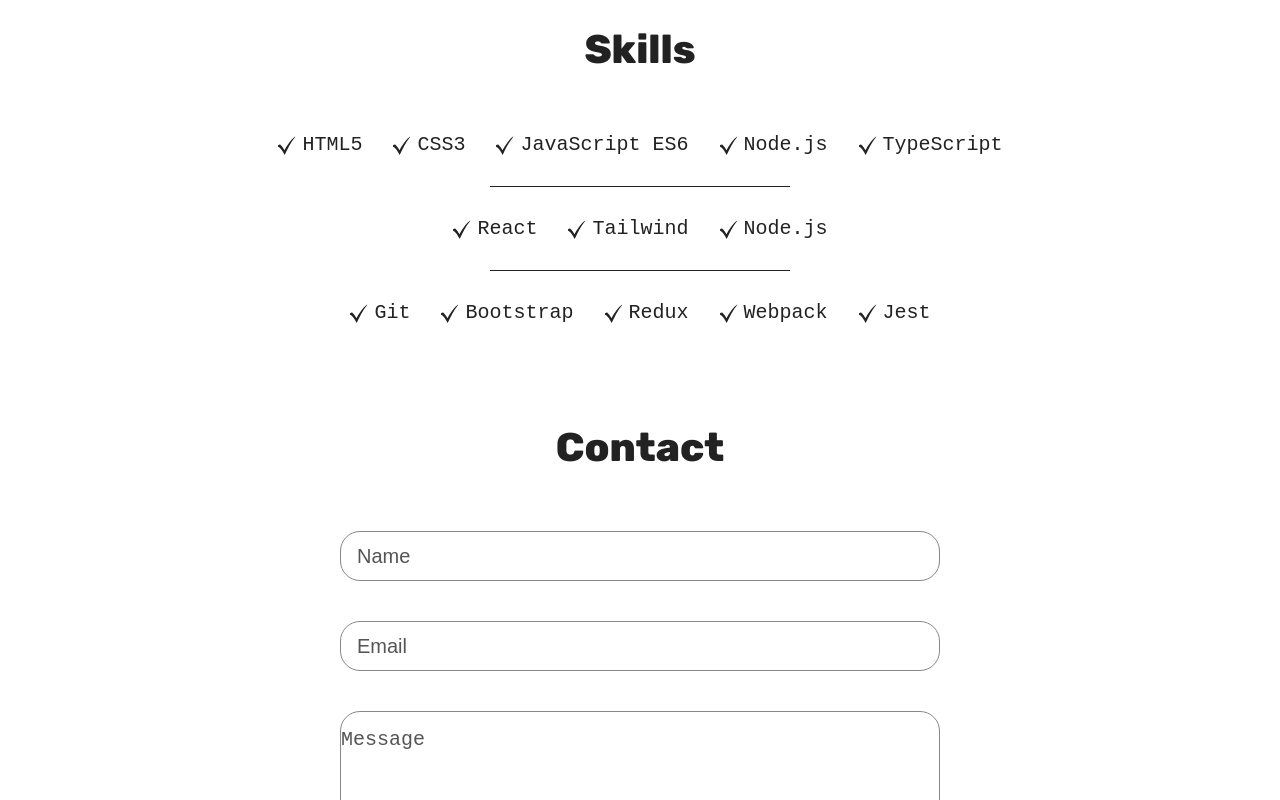
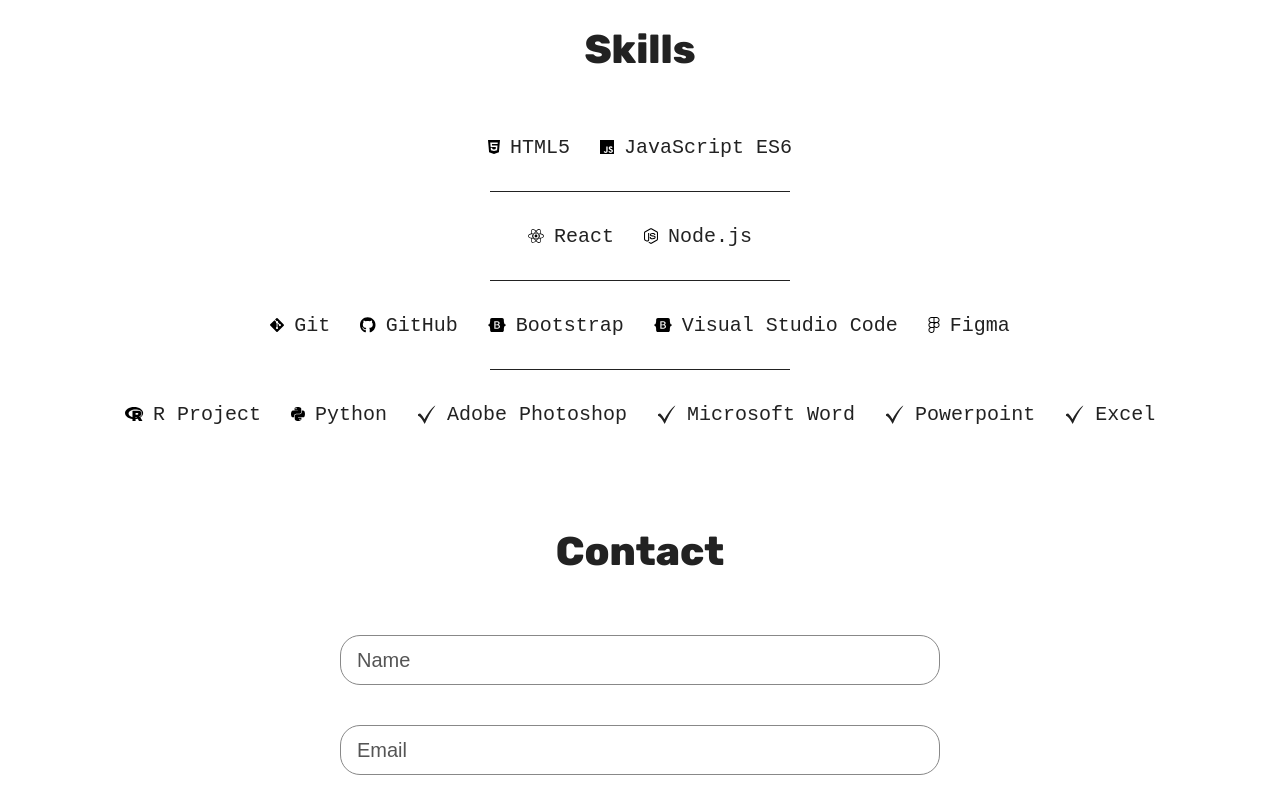
Before and after one commit to Aspen-Ishii/Portfolio-, a React (Vite) app: page / in a window 1280 px wide. Shown: the part 1480-2280 px from the top of the page. Built offline with nearby package versions, Linux system fonts and the light colour scheme.

Commit message:
update skill list and add icons

```diff
--- a/package.json
+++ b/package.json
@@ -10,6 +10,11 @@
     "preview": "vite preview"
   },
   "dependencies": {
+    "@fortawesome/fontawesome-svg-core": "^6.5.2",
+    "@fortawesome/free-brands-svg-icons": "^6.5.2",
+    "@fortawesome/free-regular-svg-icons": "^6.5.2",
+    "@fortawesome/free-solid-svg-icons": "^6.5.2",
+    "@fortawesome/react-fontawesome": "^0.2.2",
     "react": "^18.2.0",
     "react-dom": "^18.2.0"
   },
--- a/src/common/SkillList.jsx
+++ b/src/common/SkillList.jsx
@@ -1,10 +1,21 @@
+import PropTypes from 'prop-types';
+
 function SkillList({src, skill}) {
   return (
     <span>
-        <img src={src} alt="Checkmark icon" />
+        {typeof src === 'string' ? <img src={src} alt={`${skill} icon`} /> : src}
+        <br/>
         <p>{skill}</p>
     </span>
   );
 }
 
+SkillList.propTypes = {
+  src: PropTypes.oneOfType([
+    PropTypes.string,
+    PropTypes.element
+  ]).isRequired,
+  skill: PropTypes.string.isRequired,
+};
+
 export default SkillList
--- a/src/sections/Navbar/Nav.jsx
+++ b/src/sections/Navbar/Nav.jsx
@@ -1,5 +1,5 @@
 import React, { useState } from 'react';
-import styles from './NavStyles.module.css'
+import styles from './NavStyles.module.css';
 
 function Nav() {
   const [sidebarVisible, setSidebarVisible] = useState(false);
--- a/src/sections/Skills/Skills.jsx
+++ b/src/sections/Skills/Skills.jsx
@@ -3,35 +3,43 @@
 import checkMarkIconLight from '../../assets/checkmark-light.svg';
 import SkillList from '../../common/SkillList';
 import { useTheme } from '../../common/ThemeContext';
-
+import { FontAwesomeIcon } from '@fortawesome/react-fontawesome';
+import { faCss3Alt, faHtml5, faJs, faNodeJs, faReact, faGitAlt, faGithub, faBootstrap, faRProject, faPython, faFigma}
+from '@fortawesome/free-brands-svg-icons';
 
 function Skills() {
     const { theme } = useTheme();
     const checkMarkIcon = theme === 'light' ? checkMarkIconLight : checkMarkIconDark;
+    const iconClass = theme === 'light' ? styles.iconLight : styles.iconDark;
 
   return (
     <section id="skills" className={styles.container}>
         <h1 className="sectionTitle">Skills</h1>
             <div className={styles.skillList}>
-            <SkillList src ={checkMarkIcon} skill="HTML5" />
-            <SkillList src ={checkMarkIcon} skill="CSS3" />
-            <SkillList src ={checkMarkIcon} skill="JavaScript ES6" />
-            <SkillList src ={checkMarkIcon} skill="Node.js" />
-            <SkillList src ={checkMarkIcon} skill="TypeScript" />
+            <SkillList className="icon"  src ={<FontAwesomeIcon icon={faHtml5} className={iconClass} />} skill="HTML5" />
+            <SkillList src ={<FontAwesomeIcon icon={faJs} className={iconClass}/>}  skill="JavaScript ES6" />
             </div>
             <hr />
             <div className={styles.skillList}>
-                <SkillList src ={checkMarkIcon} skill="React" />
-                <SkillList src ={checkMarkIcon} skill="Tailwind" />
-                <SkillList src ={checkMarkIcon} skill="Node.js" />
+                <SkillList src ={<FontAwesomeIcon icon={faReact} className={iconClass}/>} skill="React" />
+                <SkillList src ={<FontAwesomeIcon icon={faNodeJs} className={iconClass}/>} skill="Node.js" />
             </div>
             <hr />
             <div className={styles.skillList}>
-                <SkillList src ={checkMarkIcon} skill="Git" />
-                <SkillList src ={checkMarkIcon} skill="Bootstrap" />
-                <SkillList src ={checkMarkIcon} skill="Redux" />
-                <SkillList src ={checkMarkIcon} skill="Webpack" />
-                <SkillList src ={checkMarkIcon} skill="Jest" />
+                <SkillList src ={<FontAwesomeIcon icon={faGitAlt} className={iconClass}/>} skill="Git" />
+                <SkillList src ={<FontAwesomeIcon icon={faGithub} className={iconClass}/>} skill="GitHub" />
+                <SkillList src ={<FontAwesomeIcon icon={faBootstrap} className={iconClass}/>} skill="Bootstrap" />
+                <SkillList src ={<FontAwesomeIcon icon={faBootstrap} className={iconClass}/>} skill="Visual Studio Code" />
+                <SkillList src ={<FontAwesomeIcon icon={faFigma} className={iconClass}/>} skill="Figma" />
+            </div>
+            <hr />
+            <div className={styles.skillList}>
+              <SkillList src = {<FontAwesomeIcon icon={faRProject} className={iconClass}/>} skill="R Project" />
+              <SkillList src = {<FontAwesomeIcon icon={faPython} className={iconClass}/>} skill="Python" />
+              <SkillList src ={checkMarkIcon} skill="Adobe Photoshop" />
+              <SkillList src ={checkMarkIcon} skill="Microsoft Word" />
+              <SkillList src ={checkMarkIcon} skill="Powerpoint" />
+              <SkillList src ={checkMarkIcon} skill="Excel" />
             </div>
     </section>
   );
--- a/src/sections/Skills/SkillsStyles.module.css
+++ b/src/sections/Skills/SkillsStyles.module.css
@@ -21,6 +21,16 @@
     flex-wrap: wrap;
     row-gap: 40px;
     max-width: 26ch;
+    height: 28px;
+
+}
+
+.iconLight {
+  color: #000000;
+}
+
+.iconDark {
+  color: #FFFFFF;
 }
 
 hr {
```
Also changed, not shown: src/assets/html5.svg (added), 1 other file (tests, documents, lock files or other folders).
